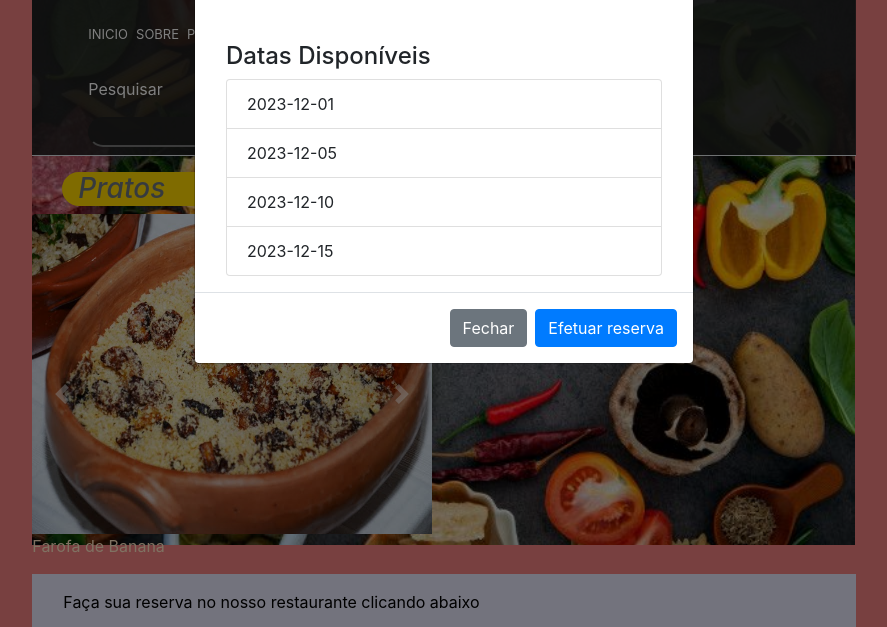
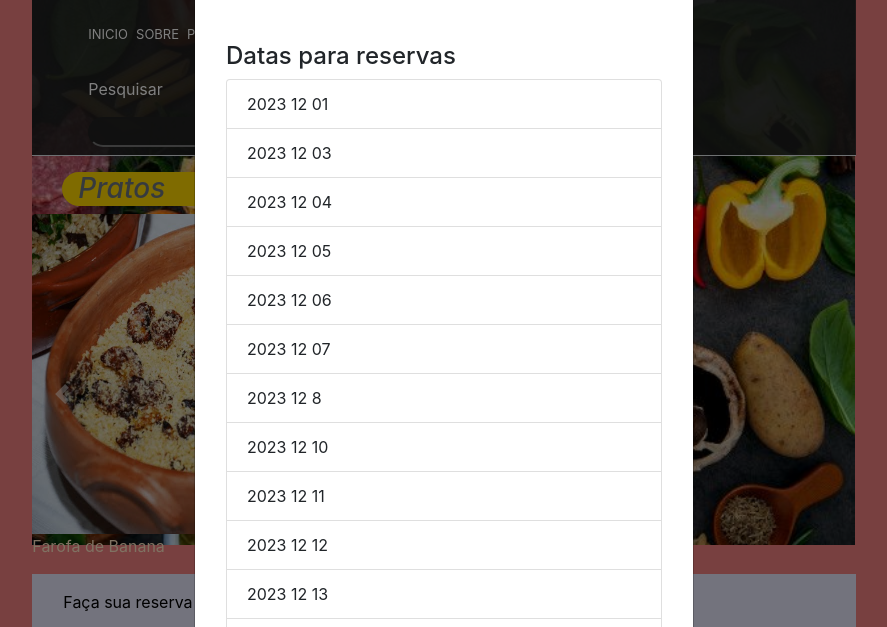
Before and after one commit to CarlosHTC/Frameworks-Front-end, a plain HTML site: page Projeto Dito Lambari/index.html in a window 1280 px wide. Both pictures are taken after a click on the button "clique aqui". Shown: the part 138-765 px from the top of the page, without its empty margins (196-1083 px from the left). Drawn offline with nearby package versions, Linux system fonts and the light colour scheme.

Commit message:
Inclusão de mais funcionalidades jquary ao Dito Cuiabano

```diff
--- a/Projeto Dito Lambari/index.html
+++ b/Projeto Dito Lambari/index.html
@@ -115,6 +115,13 @@
                         </button>
                     </div>
                 </div>
+                <div class="col-12 p-3">
+                    <p style="color: black;">Já possuo reserva</p>
+                    <button type="button" class="btn btn-secondary mb-3" id="btnChecarReserva">
+                        Checar reservas
+                    </button>
+                </div>
+            </div>
         </div>
     </div>
     <div class="modal" tabindex="-1" role="dialog" id="meuModal">
@@ -129,9 +136,10 @@
                 <div class="modal-body">
                     <p>Selecione quando sera feita sua reserva</p>
                     <div class="container mt-5">
-                            <h4>Datas Disponíveis</h4>
+                        <h4>Datas para reservas</h4>
                         <ul id="listaDatas" class="list-group">
                         </ul>
+                        <div id="mensagemDisponibilidade"></div>
                     </div>
                 </div>
                 <div class="modal-footer">
@@ -164,7 +172,24 @@
                 toastr.success('Ação de salvar realizada com sucesso!', 'Sucesso');
             });
 
-            var datasDisponiveis = ['2023-12-01', '2023-12-05', '2023-12-10', '2023-12-15'];
+            $("#btnChecarReserva").click(function () {
+                alert("Você não possui reservas salvas.");
+            });
+
+            var datasDisponiveis = [
+                '2023 12 01',
+                '2023 12 03',
+                '2023 12 04',
+                '2023 12 05',
+                '2023 12 06',
+                '2023 12 07',
+                '2023 12 8',
+                '2023 12 10',
+                '2023 12 11',
+                '2023 12 12',
+                '2023 12 13',
+                '2023 12 14',
+                '2023 12 15'];
 
             function adicionarDatasNaLista(datas) {
                 var lista = $('#listaDatas');
@@ -177,6 +202,18 @@
             }
 
             adicionarDatasNaLista(datasDisponiveis);
+
+            var datasDisponiveis = ['2023 12 15'];
+
+            $(".list-group-item").mouseenter(function () {
+                var dataSelecionada = $(this).text();
+
+                if (datasDisponiveis.includes(dataSelecionada)) {
+                    toastr.success("Reservas disponiveis na data " + dataSelecionada);
+                } else {
+                    toastr.error("Reservas fechadas na data " + dataSelecionada);
+                }
+            });
         });
     </script>
 </body>
```
Lines whose indentation alone changed are shown as unchanged.
